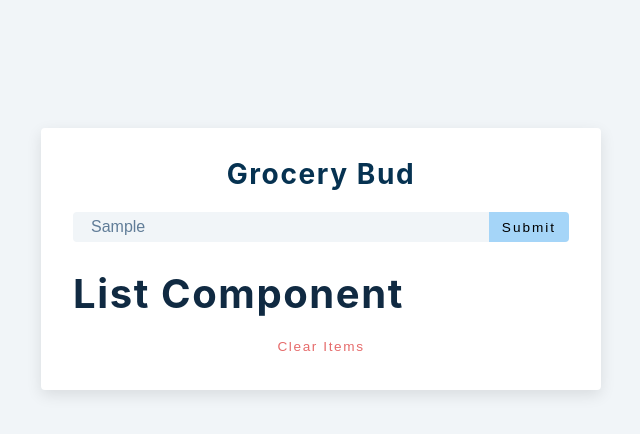
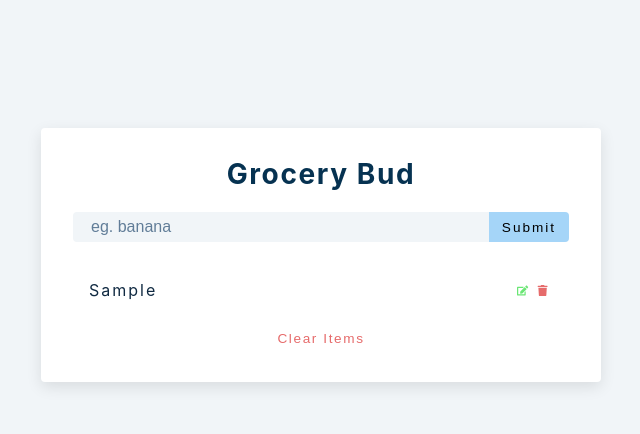
Before and after one commit to hrithikhadka/react-projects, a React (Create React App) app in the folder 10-grocery-bud/setup/: page / in a window 1280 px wide. Both pictures are taken after typing "Sample" into the empty fields and a click on the button "Submit". Shown: the top 434 px of the page, without its empty margins (319-959 px from the left). Built offline with nearby package versions, Linux system fonts and the light colour scheme.

Commit message:
Add functionality for adding new items

```diff
--- a/10-grocery-bud/setup/src/App.js
+++ b/10-grocery-bud/setup/src/App.js
@@ -10,7 +10,16 @@
   const [alert, setAlert] = useState({ show: false, msg: "", type: "" });
   const handleSubmit = (e) => {
     e.preventDefault();
-    console.log("hello");
+    if (!name) {
+      //display alert
+    } else if (name && isEditing) {
+      //deal with edit
+    } else {
+      //show alert
+      const newItem = { id: new Date().getTime().toString(), title: name };
+      setList([...list, newItem]);
+      setName("");
+    }
   };
   return (
     <section className="section-center">
@@ -30,10 +39,12 @@
           </button>
         </div>
       </form>
-      <div className="grocery-container">
-        <List />
-        <button className="clear-btn">clear items</button>
-      </div>
+      {list.length > 0 && (
+        <div className="grocery-container">
+          <List items={list} />
+          <button className="clear-btn">clear items</button>
+        </div>
+      )}
     </section>
   );
 }
--- a/10-grocery-bud/setup/src/List.js
+++ b/10-grocery-bud/setup/src/List.js
@@ -1,7 +1,26 @@
-import React from 'react'
-import { FaEdit, FaTrash } from 'react-icons/fa'
-const List = () => {
-  return <h2>list component</h2>
-}
+import React from "react";
+import { FaEdit, FaTrash } from "react-icons/fa";
+const List = ({ items }) => {
+  return (
+    <div className="grocery-list">
+      {items.map((item) => {
+        const { id, title } = item;
+        return (
+          <article className="grocery-item" key={id}>
+            <p className="title">{title}</p>
+            <div className="btn-container">
+              <button type="button" className="edit-btn">
+                <FaEdit />
+              </button>
+              <button type="button" className="delete-btn">
+                <FaTrash />
+              </button>
+            </div>
+          </article>
+        );
+      })}
+    </div>
+  );
+};
 
-export default List
+export default List;
```
